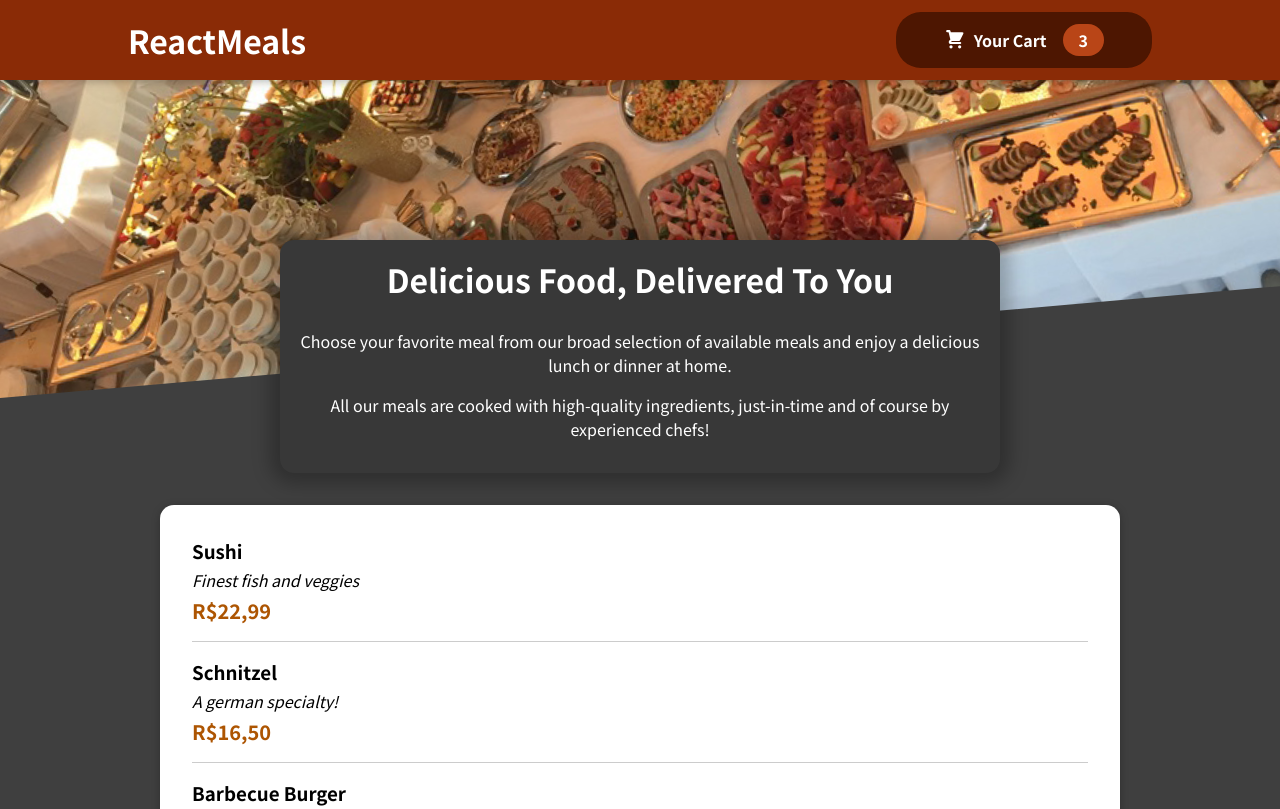
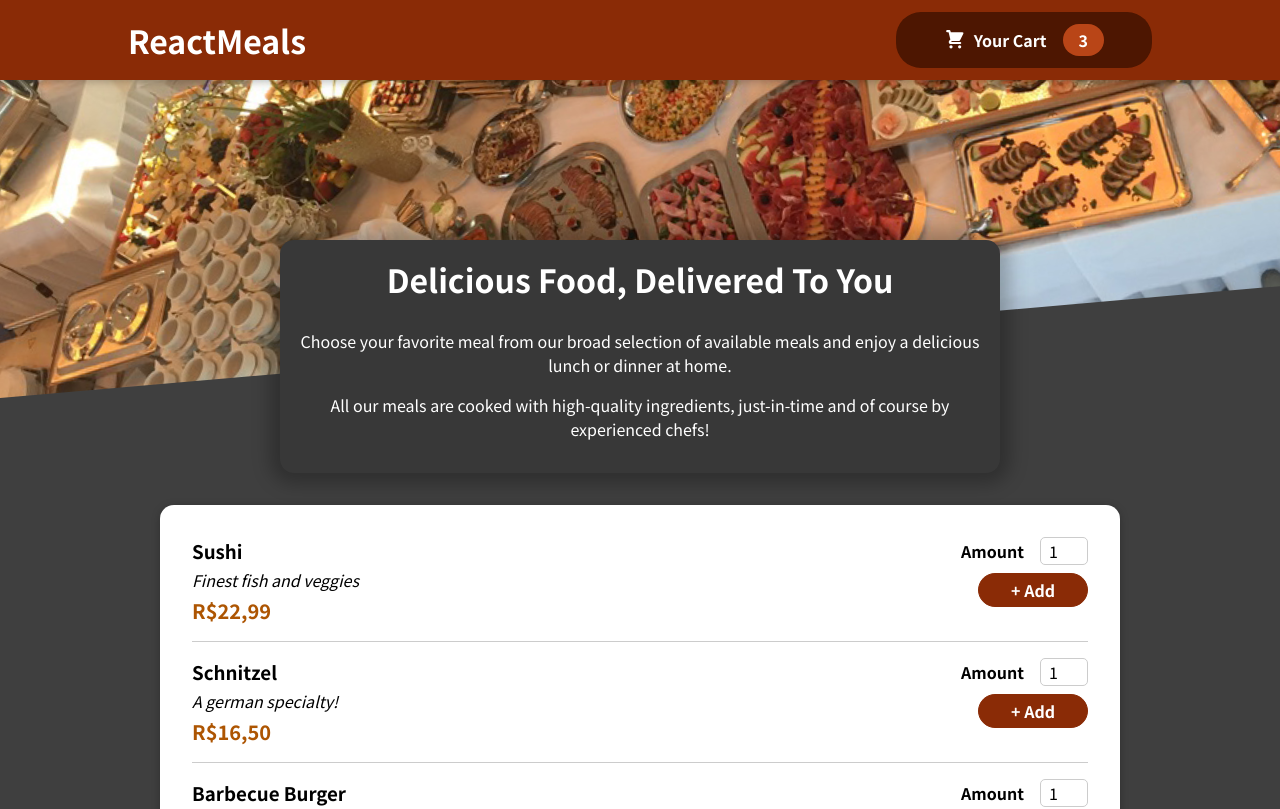
Before and after one commit to AndreLacerda8/learning_reactjs05, a React (Create React App) app: page / in a window 1280 px wide. Shown: the top 809 px of the page. Built offline with nearby package versions, Linux system fonts and the light colour scheme.

Commit message:
create Input component

```diff
--- a/src/components/Meals/AvailableMeals.jsx
+++ b/src/components/Meals/AvailableMeals.jsx
@@ -30,7 +30,7 @@
 ];
 
 export function AvailableMeals(){
-  const mealsList = DUMMY_MEALS.map(meal => <MealItem key={meal.id} name={meal.name} description={meal.description} price={meal.price} />)
+  const mealsList = DUMMY_MEALS.map(meal => <MealItem id={meal.id} key={meal.id} name={meal.name} description={meal.description} price={meal.price} />)
 
   return (
     <section className={styles.meals}>
--- a/src/components/Meals/MealItem/MealItem.jsx
+++ b/src/components/Meals/MealItem/MealItem.jsx
@@ -1,4 +1,5 @@
 import styles from './MealItem.module.css'
+import { MealItemForm } from './MealItemForm'
 
 export function MealItem(props){
   const price = `R$${props.price.toFixed(2).replace('.', ',')}`
@@ -11,7 +12,7 @@
         <div className={styles.price}>{price}</div>
       </div>
       <div>
-
+        <MealItemForm id={props.id} />
       </div>
     </li>
   )
--- a/src/components/Meals/MealItem/MealItemForm.jsx
+++ b/src/components/Meals/MealItem/MealItemForm.jsx
@@ -0,0 +1,18 @@
+import { Input } from '../../UI/Input'
+import styles from './MealItemForm.module.css'
+
+export function MealItemForm(props){
+  return (
+    <form className={styles.form}>
+      <Input label='Amount' input={{
+        id: 'amount_' + props.id,
+        type: 'number',
+        min: '1',
+        max: '5',
+        step: '1',
+        defaultValue: '1'
+      }} />
+      <button>+ Add</button>
+    </form>
+  )
+}
--- /dev/null
+++ b/src/components/Meals/MealItem/MealItemForm.module.css
@@ -0,0 +1,20 @@
+.form {
+  text-align: right;
+}
+
+.form button {
+  font: inherit;
+  cursor: pointer;
+  background-color: #8a2b06;
+  border: 1px solid #8a2b06;
+  color: white;
+  padding: 0.25rem 2rem;
+  border-radius: 20px;
+  font-weight: bold;
+}
+
+.form button:hover,
+.form button:active {
+  background-color: #641e03;
+  border-color: #641e03;
+}
--- /dev/null
+++ b/src/components/UI/Input.jsx
@@ -0,0 +1,10 @@
+import styles from './Input.module.css'
+
+export function Input(props){
+  return (
+    <div className={styles.input}>
+      <label htmlFor={props.input.id}>{props.label}</label>
+      <input {...props.input} />
+    </div>
+  )
+}
--- /dev/null
+++ b/src/components/UI/Input.module.css
@@ -0,0 +1,18 @@
+.input {
+  display: flex;
+  align-items: center;
+  margin-bottom: 0.5rem;
+}
+
+.input label {
+  font-weight: bold;
+  margin-right: 1rem;
+}
+
+.input input {
+  width: 3rem;
+  border-radius: 5px;
+  border: 1px solid #ccc;
+  font: inherit;
+  padding-left: 0.5rem;
+}
```
Also changed, not shown: 1 other file (tests, documents, lock files or other folders).
